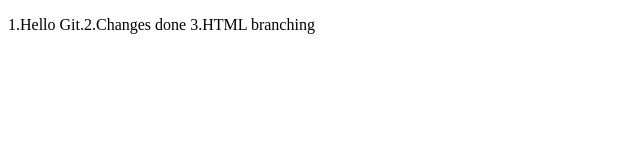
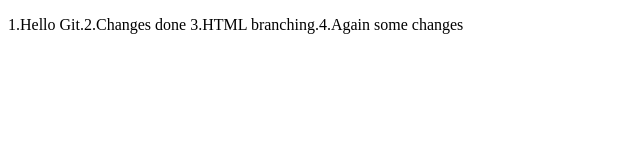
Before and after one commit to gauravsuryawanshi02/freshersbatch, a plain HTML site: page index.html in a window 1280 px wide. Shown: the whole page, without its empty margins (0-640 px from the left). Drawn offline with Linux system fonts and the light colour scheme.

Commit message:
added changes

```diff
--- a/index.html
+++ b/index.html
@@ -4,6 +4,6 @@
         <title>Example</title>
     </head>
     <body>
-        <p>1.Hello Git.2.Changes done 3.HTML branching</p>
+        <p>1.Hello Git.2.Changes done 3.HTML branching.4.Again some changes</p>
     </body>
 </html>
```
